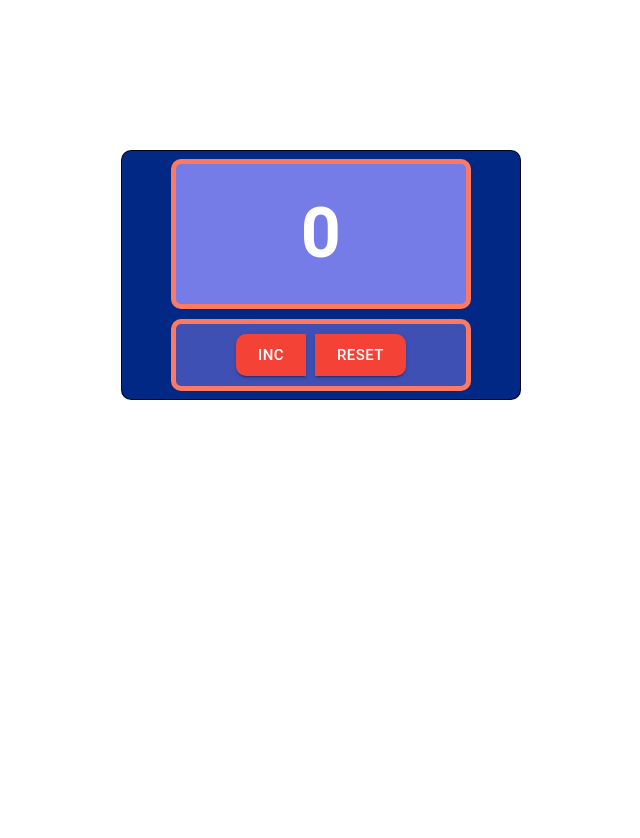
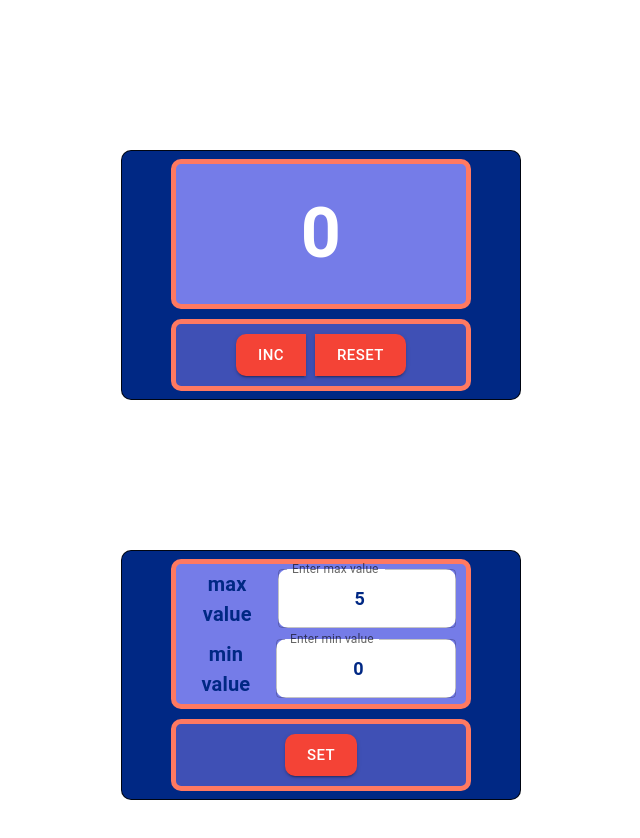
Before and after one commit to olesya-sh-dev/conter-2in1-redux, a React (Create React App) app: page / in a window 1280 px wide. Shown: the top 838 px of the page, without its empty margins (319-959 px from the left). Before the commit the page ends 800 px from the top, so only its background shows below. Built offline with nearby package versions, Linux system fonts and the light colour scheme.

Commit message:
settings-reducer

```diff
--- a/src/AppWithRedux.tsx
+++ b/src/AppWithRedux.tsx
@@ -6,7 +6,8 @@ import { Settings } from "./components/Settings";
 import { CssBaseline, ThemeProvider, createTheme } from "@mui/material";
 import { useDispatch, useSelector } from "react-redux";
 import { AppRootStateType } from "./components/store";
-import { incrementAC, resetAC } from "./components/counter-reducer";
+import { incrementAC, resetAC, setValuesAC } from "./components/counter-reducer";
+import { setMaxAC, setMinAC } from "./components/settings-reducer";
 
 function AppWithRedux() {
   //const [value, setValue] = useState<number | null>(null);
@@ -30,6 +31,7 @@ function AppWithRedux() {
   //   setMaxValue(Number(localStorage.getItem("maxValue")));
   // }, []);
   const state = useSelector((state: AppRootStateType) => state.counterReducer);
+  const stateSet = useSelector((state: AppRootStateType) => state.settingsReducer);
 
   const dispatch = useDispatch();
 
@@ -44,14 +46,16 @@ function AppWithRedux() {
     //setValue(minValue);
   };
 
-  // const giveValues = (maxValue: number, minValue: number) => {
-  //   setValue(minValue);
+  const giveValues = (maxValue:number, minValue: number) => {
+    dispatch(setValuesAC(stateSet.minValue, stateSet.maxValue))
+
+  // setValue(minValue);
   // localStorage.setItem("minValue", minValue.toString());
   // localStorage.setItem("maxValue", maxValue.toString());
   // const onSettingsHandler = () => {
   //   setValue(null);
   // };
-
+  }
   const theme = createTheme({
     palette: {
       primary: {
@@ -69,11 +73,10 @@ function AppWithRedux() {
     },
   });
 
-  return (
+  return  (
   <ThemeProvider theme={theme}>
     <CssBaseline />
     <div className="App">
-        {/* {value !== null ? ( */}
         <Counter
         value={state.value}
         //onSettingsHandler={onSettingsHandler}
@@ -81,15 +84,13 @@ function AppWithRedux() {
         incrementNumberHandler={incrementNumberHandler}
         resetNumberHandler={resetNumberHandler}
       />
-        {/* ) : (
-         <Settings */}
-        {/* maxValue={maxValue}
+       <Settings
+         //maxValue={stateSet.maxValue}
          giveValues={giveValues}
-           minValue={minValue}
-           setMaxValue={setMaxValue}
-           setMinValue={setMinValue}
-         >
-      )} */}
+         //minValue={stateSet.minValue}
+         //setMaxValue={setMaxValue}
+         //setMinValue={setMinValue}
+       />
     </div>
   </ThemeProvider>
   );
--- a/src/components/Settings.tsx
+++ b/src/components/Settings.tsx
@@ -1,57 +1,63 @@
-import Box from "@mui/material/Box";
 import React, { ChangeEvent } from "react";
 import { ButtonComponent } from "./Button";
 import { ValueSetting } from "./ValueSetting";
 import { Wrapper } from "./Wrapper";
 import { NumberWrapper } from "./NumberWrapper";
 import { ButtonsWrapper } from "./ButtonsWrapper";
+import { useDispatch, useSelector } from "react-redux";
+import { AppRootStateType } from "./store";
+import { setMaxAC, setMinAC } from "./settings-reducer";
 
 type SettingsPropsType = {
-  maxValue: number | null;
-  minValue: number | null;
+  //maxValue: number | null;
+  //minValue: number | null;
   giveValues: (maxValue: number, minValue: number) => void;
-  setMaxValue: (maxValue: number) => void;
-  setMinValue: (minValue: number) => void;
+  //setMaxValue: (maxValue: number) => void;
+  //setMinValue: (minValue: number) => void;
 };
 
 export const Settings = ({
-  maxValue,
-  minValue,
+  //maxValue,
+  //minValue,
   giveValues,
-  setMaxValue,
-  setMinValue,
+  //setMaxValue,
+  //setMinValue,
 }: SettingsPropsType) => {
+  const stateSet = useSelector((state: AppRootStateType) => state.settingsReducer);
+
+  const dispatch = useDispatch();
+
   const setMaxValueHandler = (e: ChangeEvent<HTMLInputElement>) => {
     const newMaxValue = Number(e.currentTarget.value);
-    setMaxValue(newMaxValue);
+    dispatch(setMaxAC(newMaxValue));
     //localStorage.setItem("maxValue", newMaxValue.toString());
   };
 
   const setMinValueHandler = (e: ChangeEvent<HTMLInputElement>) => {
     const newMinValue = Number(e.currentTarget.value);
-    setMinValue(newMinValue);
+    dispatch(setMinAC(newMinValue));
     //localStorage.setItem("minValue", newMinValue.toString());
   };
 
   const errorCondition =
-    maxValue! < 0 ||
-    minValue! >= maxValue! ||
-    minValue! < 0 ||
-    maxValue === null ||
-    minValue === null;
+    stateSet.maxValue! < 0 ||
+    stateSet.minValue! >= stateSet.maxValue! ||
+    stateSet.minValue! < 0 ||
+    stateSet.maxValue === null ||
+    stateSet.minValue === null;
 
   return (
     <Wrapper>
       <NumberWrapper>
        <ValueSetting
           title={"max value"}
-          value={maxValue}
+          value={stateSet.maxValue}
           setValueHandler={setMaxValueHandler}
           errorCondition={errorCondition}
         />
         <ValueSetting
           title={"min value"}
-          value={minValue}
+          value={stateSet.minValue}
           setValueHandler={setMinValueHandler}
           errorCondition={errorCondition}
         />
@@ -61,7 +67,7 @@ export const Settings = ({
       >
         <ButtonComponent
           title={"SET"}
-          onClick={() => giveValues(maxValue!, minValue!)}
+          onClick={() => giveValues(stateSet.maxValue, stateSet.minValue)}
           disabled={errorCondition}
         />
       </ButtonsWrapper>
--- a/src/components/counter-reducer.tsx
+++ b/src/components/counter-reducer.tsx
@@ -5,8 +5,9 @@ const initialState = {
 export type StateType = typeof initialState;
 export type IncrementActionCreatorType = ReturnType<typeof incrementAC>;
 export type ResetActionCreatorType = ReturnType<typeof resetAC>;
+export type SetValuesActionCreatorType = ReturnType<typeof setValuesAC>;
 
-type ActionType = IncrementActionCreatorType | ResetActionCreatorType;
+type ActionType = IncrementActionCreatorType | ResetActionCreatorType | SetValuesActionCreatorType
 export const counterReducer = (
   state: StateType = initialState,
   action: ActionType
@@ -19,6 +20,9 @@ export const counterReducer = (
 
     case "RESET":
       return { ...state, value: 0 };
+
+    case "SET_VALUES":
+      return {...state, value:action.payload.value, maxValue: action.payload.maxValue}
     default:
       return state;
   }
@@ -26,7 +30,18 @@ export const counterReducer = (
 
 export const incrementAC = () => {
   return { type: "INCREMENT" } as const;
-};
+}
 export const resetAC = () => {
   return { type: "RESET" } as const;
-};
+}
+
+export const setValuesAC = (value:number, maxValue:number) => {
+  return (
+    {type:"SET_VALUES",
+    payload:{
+      value,
+      maxValue
+    }
+
+    })
+}
--- /dev/null
+++ b/src/components/settings-reducer.tsx
@@ -0,0 +1,37 @@
+
+const initialState = {
+    maxValue: 5,
+    minValue: 0,
+};
+export type StateType = typeof initialState;
+export type SetMinActionCreatorType = ReturnType<typeof setMinAC>
+export type SetMaxActionCreatorType = ReturnType<typeof setMaxAC>
+
+export type ActionType = SetMinActionCreatorType|SetMaxActionCreatorType
+
+export const settingsReducer = (state:StateType=initialState, action: ActionType)=>{
+    switch(action.type){
+        case("SET_MIN"):
+        return {...state, minValue: action.payload.value}
+        case("SET_MAX"):
+        return {...state, maxValue: action.payload.value}
+        default:
+            return state
+    }
+}
+export const setMinAC = (value:number) =>{
+    return{
+        type: "SET_MIN",
+        payload:{
+            value
+        }
+    } as const
+}
+export const setMaxAC = (value:number) =>{
+    return{
+        type: "SET_MAX",
+        payload:{
+            value
+        }
+    } as const
+}
--- a/src/components/store.ts
+++ b/src/components/store.ts
@@ -1,8 +1,10 @@
 import { counterReducer } from "./counter-reducer";
 import { combineReducers as combineRedusers, createStore } from "redux";
+import { settingsReducer } from "./settings-reducer";
 
 const rootReducer = combineRedusers({
   counterReducer: counterReducer,
+  settingsReducer: settingsReducer,
 });
 
 export const store = createStore(rootReducer);
```
Also changed, not shown: 2 other files (tests, documents, lock files or other folders). Lines whose indentation alone changed are shown as unchanged.
